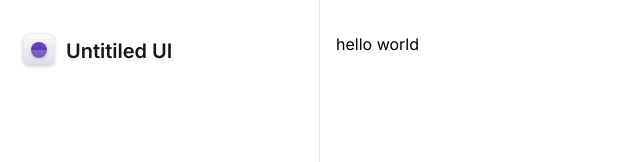
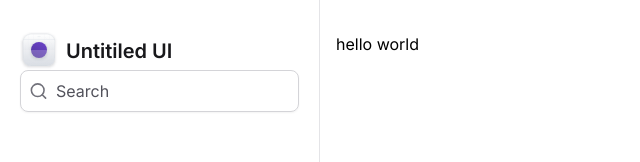
Before and after one commit to AllyssonR/tailwind-next, a Next.js app: page / in a window 1280 px wide. Shown: the top 162 px of the page, without its empty margins (0-640 px from the left). Built offline with nearby package versions, Linux system fonts and the light colour scheme.

Commit message:
create search input

```diff
--- a/package.json
+++ b/package.json
@@ -9,6 +9,7 @@
     "lint": "next lint"
   },
   "dependencies": {
+    "lucide-react": "^0.290.0",
     "next": "14.0.0",
     "react": "^18",
     "react-dom": "^18"
--- a/src/components/Sidebar/index.tsx
+++ b/src/components/Sidebar/index.tsx
@@ -1,9 +1,16 @@
 import { Logo } from './logo'
-
+import { Search } from 'lucide-react'
 export function Sidebar() {
   return (
     <aside className=" border-r border-zinc-200 px-5 py-8">
       <Logo />
+      <div className="flex w-full items-center gap-2 rounded-lg border border-zinc-300 p-2 shadow-sm">
+        <Search className="h-5 w-5 text-zinc-500" />
+        <input
+          className="flex-1 bg-transparent p-0 text-zinc-900 placeholder:text-zinc-600"
+          placeholder="Search"
+        />
+      </div>
     </aside>
   )
 }
```
Also changed, not shown: 1 other file (tests, documents, lock files or other folders).
